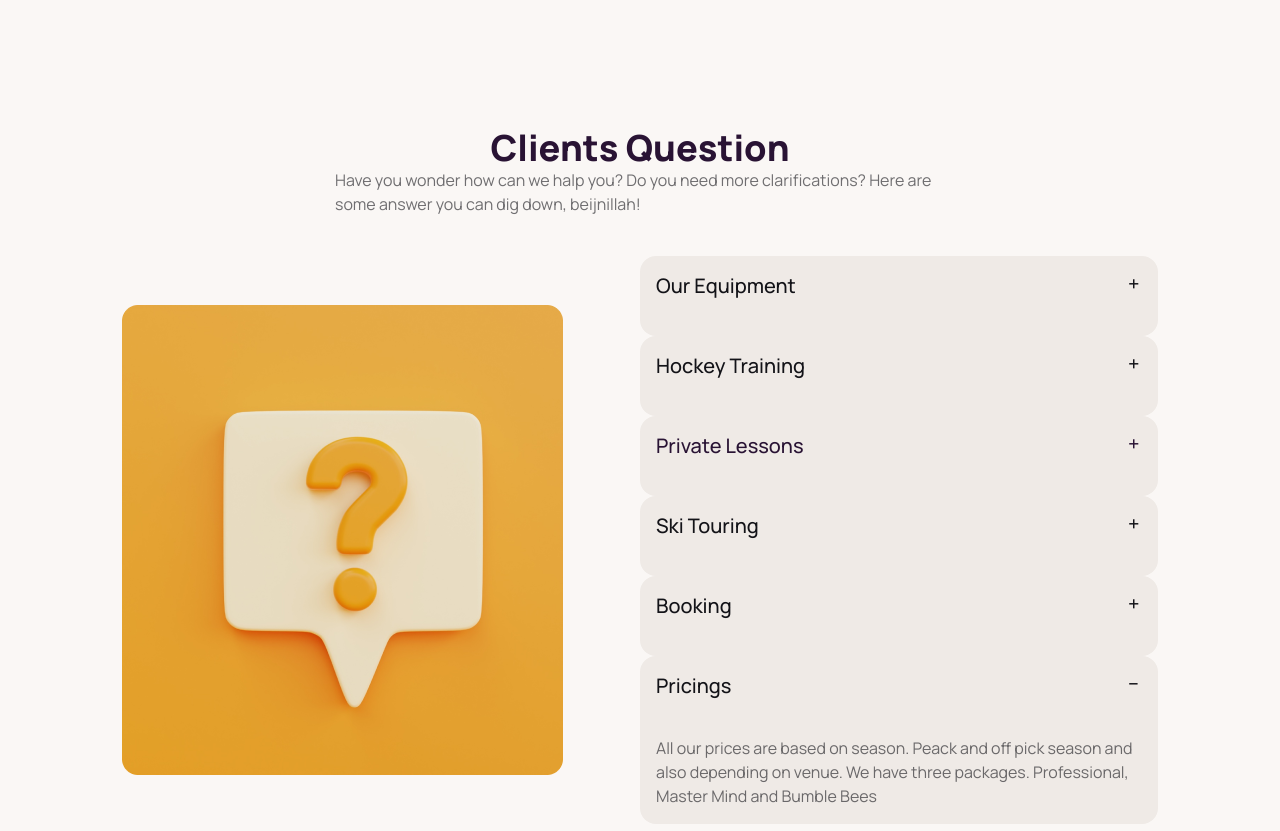
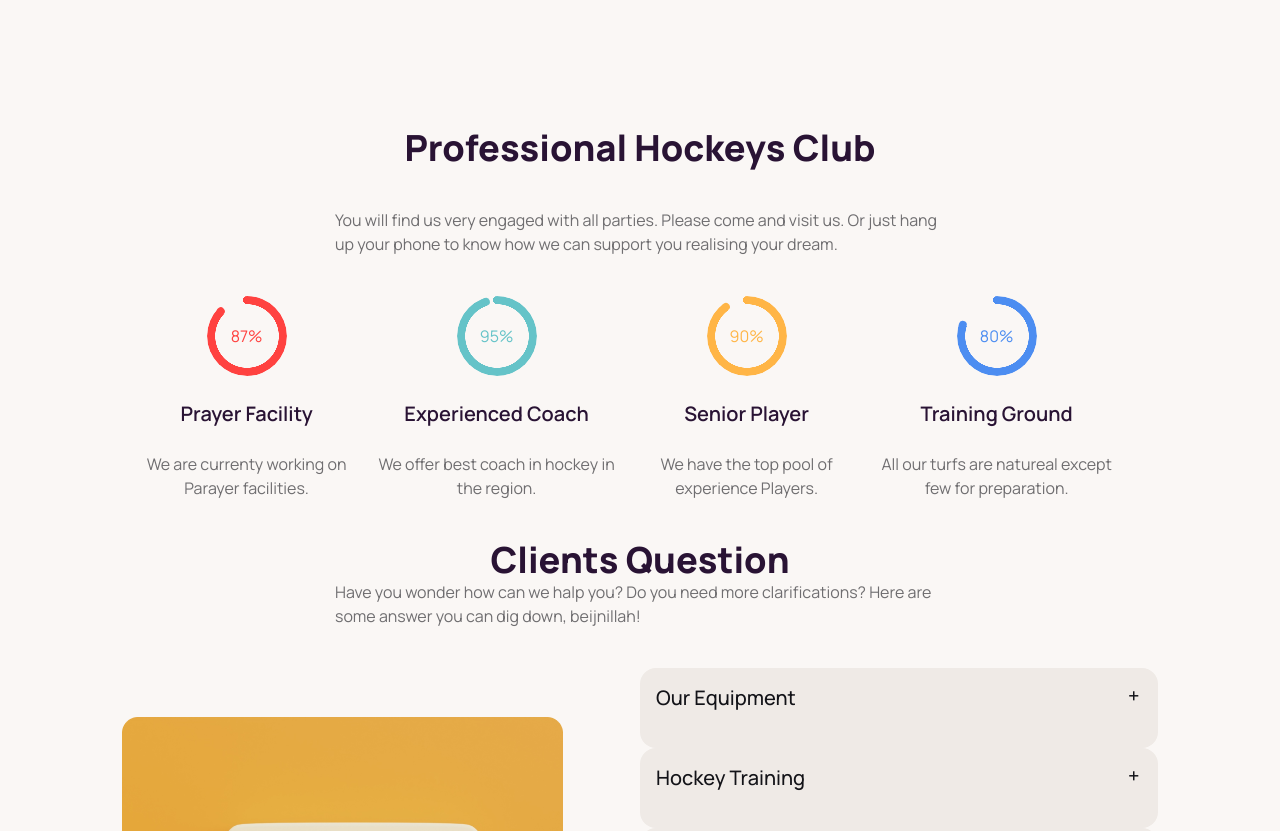
Before and after one commit to SubhaeSadeek/B-r-8A3, a plain HTML site: page index.html in a window 1280 px wide. Shown: the part 760-1591 px from the top of the page. Drawn offline with nearby package versions, Linux system fonts and the light colour scheme.

Commit message:
Progress  section done

```diff
--- a/index.html
+++ b/index.html
@@ -121,20 +121,60 @@
         </div>
     </section>
 </header>
+<!-- Main section Starts -->
 <main>
+  <!-- Hockey Club Section Starts  -->
+  <section id="hockey-club" class="w-[81%] mx-auto mb-10">
+    <!-- content heading -->
+      <div class="mb-10">
+          <h3 class="mb-10 text-lg lg:text-4xl font-extrabold text-center">Professional Hockeys Club</h3>
+          <p class="max-w-[610px] max-h-12 mx-auto mb-10 text-hocBlack opacity-60">You will find us very engaged with all parties. Please come and visit us. Or just hang up your phone to know how we can support you realising your dream.</p>
+      </div>
+      <!-- progress-1 -->
+      <div class="flex">
+        <div class="text-center">
+          <div class="radial-progress text-hockey mb-6" style="--value:87;" role="progressbar">87%</div>
+          <h3 class="text-xl font-semibold mb-6">Prayer Facility</h3>
+          <p class="max-w-[250px] max-h-12 mx-auto text-hocBlack opacity-60">
+            We are currenty working on Parayer facilities.
+          </p>
+      </div>
+      <!-- progress 2 -->
+      <div class="text-center">
+        <div class="radial-progress text-primary mb-6" style="--value:95;" role="progressbar">95%</div>
+            <h3 class="text-xl font-semibold mb-6">Experienced Coach</h3>
+            <p class="max-w-[250px] max-h-12 mx-auto text-hocBlack opacity-60">We offer best coach in hockey in the region.</p>
+        </div>
+        <!-- Progress 3 -->
+        <div class="text-center">
+          <div class="radial-progress text-[#FFB546] mb-6" style="--value:90;" role="progressbar">90%</div>
+          <h3 class="text-xl font-semibold mb-6">Senior Player</h3>
+          <p class="max-w-[250px] max-h-12 mx-auto text-hocBlack opacity-60">
+            We have the top pool of experience Players.
+          </p>
+      </div>
+      <!-- Progress 4 -->
+      <div class="text-center">
+        <div class="radial-progress text-[#4C8DF1] mb-6" style="--value:80;" role="progressbar">80%</div>
+        <h3 class="text-xl font-semibold mb-6">Training Ground</h3>
+        <p class="max-w-[250px] max-h-12 mx-auto text-hocBlack opacity-60">All our turfs are natureal except few for preparation.</p>
+    </div>
+  </div>
+  </section>
+
  <!--  Section Client Question -->
 
  <section id="client-question" class="w-[81%] mx-auto box-border">
   <div class="mb-10">
-    <h3 class="text-4xl font-extrabold text-center">Clients Question</h3>
-    <p class="max-w-[610px] max-h-12 mx-auto text-hocBlack opacity-60">Have you wonder how can we halp you? Do you need more clarifications? Here are some answer you can dig down, beijnillah!</p>
+    <h3 class="text-lg lg:text-4xl font-extrabold text-center">Clients Question</h3>
+    <p class="max-w-[610px] max-h-12 mx-auto text-hocBlack over opacity-60">Have you wonder how can we halp you? Do you need more clarifications? Here are some answer you can dig down, beijnillah!</p>
 </div>
-<div class="flex justify-between items-center">
-  <div class="flex-1 w-[40%]">
+<div class="flex flex-col lg:flex-row gap-5 lg:gap-0 justify-between items-center">
+  <div class="flex-1">
     <img src="./images/11.png" class="h-full" alt="">
   </div>
   <!-- Accordion section -->
-  <div class="flex-1 w-55%">
+  <div class="flex-1">
     <div class="collapse collapse-plus bg-base-200">
       <input type="radio" name="my-accordion-3" checked="checked" />
       <div class="collapse-title text-xl text-hocBlack font-medium h-20">
```
Also changed, not shown: component.html (+1 -1 lines).
